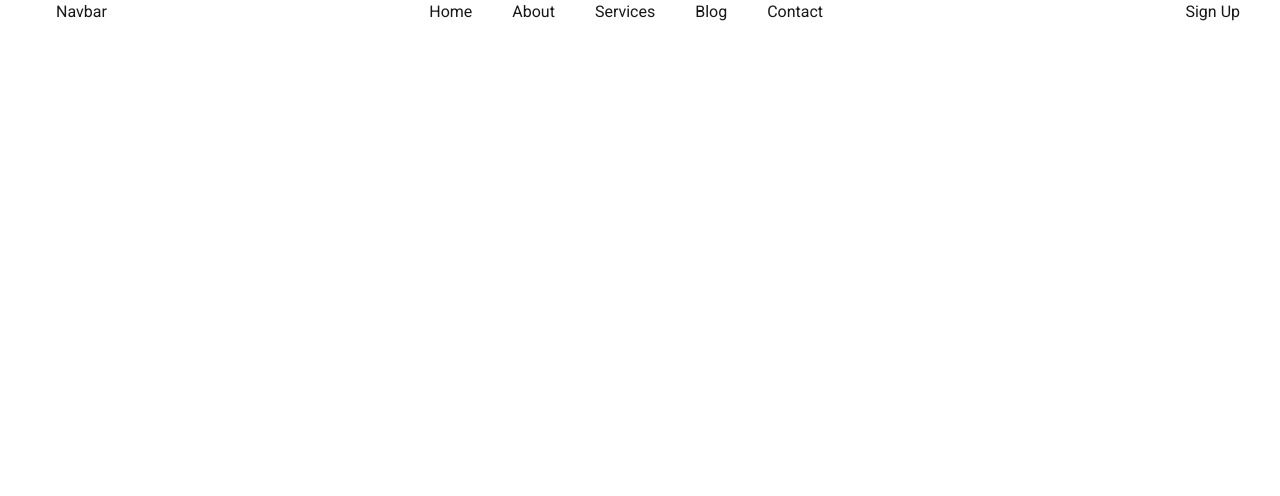
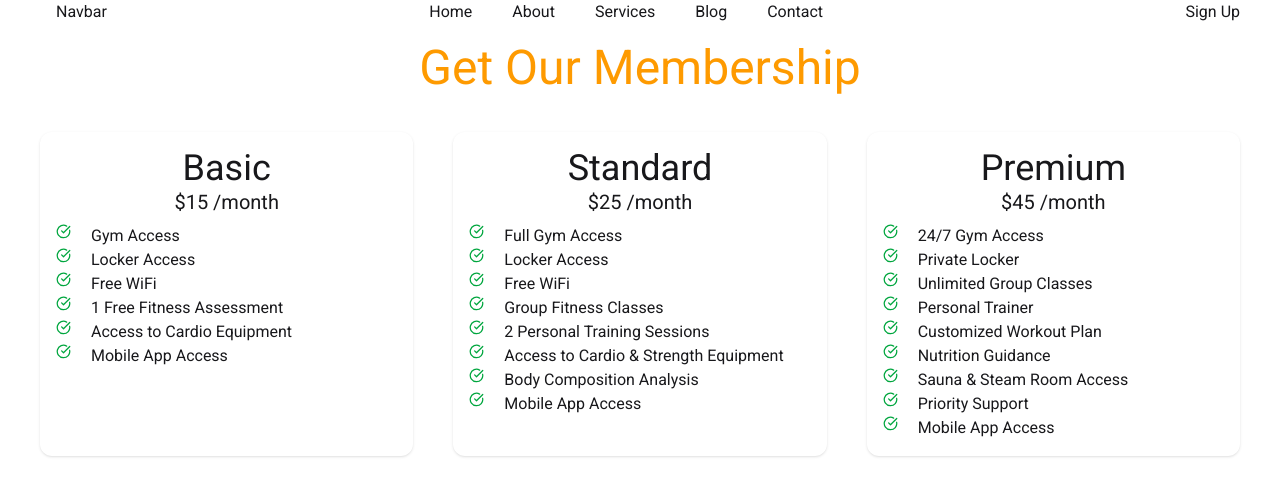
Before and after one commit to shompaaa/tailwind-react-pricing-options, a React (Vite) app: page /contact in a window 1280 px wide. Shown: the top 496 px of the page. Built offline with nearby package versions, Linux system fonts and the light colour scheme.

Commit message:
displayi pricing options in pricing card

```diff
--- /dev/null
+++ b/public/pricingData.json
@@ -0,0 +1,46 @@
+[
+  {
+    "id": 1,
+    "plan": "Basic",
+    "price": "$15 /month",
+    "features": [
+      "Gym Access",
+      "Locker Access",
+      "Free WiFi",
+      "1 Free Fitness Assessment",
+      "Access to Cardio Equipment",
+      "Mobile App Access"
+    ]
+  },
+  {
+    "id": 2,
+    "plan": "Standard",
+    "price": "$25 /month",
+    "features": [
+      "Full Gym Access",
+      "Locker Access",
+      "Free WiFi",
+      "Group Fitness Classes",
+      "2 Personal Training Sessions",
+      "Access to Cardio & Strength Equipment",
+      "Body Composition Analysis",
+      "Mobile App Access"
+    ]
+  },
+  {
+    "id": 3,
+    "plan": "Premium",
+    "price": "$45 /month",
+    "features": [
+      "24/7 Gym Access",
+      "Private Locker",
+      "Unlimited Group Classes",
+      "Personal Trainer",
+      "Customized Workout Plan",
+      "Nutrition Guidance",
+      "Sauna & Steam Room Access",
+      "Priority Support",
+      "Mobile App Access"
+    ]
+  }
+]
--- a/src/App.jsx
+++ b/src/App.jsx
@@ -1,17 +1,29 @@
-import './App.css'
-import DaisyNav from './components/DaisyNav/DaisyNav'
-import Navbar from './components/Navbar/Navbar'
+import { Suspense } from "react";
+import "./App.css";
+import DaisyNav from "./components/DaisyNav/DaisyNav";
+import Navbar from "./components/Navbar/Navbar";
+import PricingOptions from "./components/PricingOptions/PricingOptions";
+
+const pricingPromise = fetch('pricingData.json').then(res => res.json());
 
 function App() {
-
   return (
     <>
-   <header>
-     <Navbar></Navbar>
-      {/* <DaisyNav></DaisyNav> */}
-   </header>
+      <header>
+        <Navbar></Navbar>
+        {/* <DaisyNav></DaisyNav> */}
+      </header>
+      <main>
+        <Suspense
+          fallback={<span className="loading loading-bars loading-lg mx-auto my-auto"></span>}
+        >
+          <PricingOptions
+          pricingPromise = {pricingPromise}
+          ></PricingOptions>
+        </Suspense>
+      </main>
     </>
-  )
+  );
 }
 
-export default App
+export default App;
--- /dev/null
+++ b/src/components/PricingCard/PricingCard.jsx
@@ -0,0 +1,24 @@
+import React from 'react';
+import PricingFeature from './PricingFeature';
+
+const PricingCard = ({pricing}) => {
+    const {plan, price,features} =pricing;
+    return (
+        <div className='rounded-xl shadow p-4'>
+            {/* Card Header */}
+          <div className='text-center mb-2'>
+              <h1 className="text-4xl">{plan}</h1>
+            <h2 className='text-xl'>{price}</h2>
+          </div>
+          {/* Card Body */}
+          <div>
+            {
+                features.map((feature,index) => <PricingFeature key={index} feature = {feature}></PricingFeature>)
+            }
+          </div>
+
+        </div>
+    );
+};
+
+export default PricingCard;
--- /dev/null
+++ b/src/components/PricingCard/PricingFeature.jsx
@@ -0,0 +1,15 @@
+import { CircleCheckBig } from 'lucide-react';
+import React from 'react';
+
+const PricingFeature = ({feature}) => {
+    return (
+        <div>
+           <ul className='flex'>
+            <CircleCheckBig size={15} className='text-green-600'></CircleCheckBig>
+            <li  className='ml-5'>{feature}</li>
+            </ul>
+        </div>
+    );
+};
+
+export default PricingFeature;
--- /dev/null
+++ b/src/components/PricingOptions/PricingOptions.jsx
@@ -0,0 +1,22 @@
+import React, { use } from "react";
+import PricingCard from "../PricingCard/PricingCard";
+
+const PricingOptions = ({ pricingPromise }) => {
+  const pricingData = use(pricingPromise);
+  console.log(pricingData);
+  return (
+    <div>
+      <h2 className="text-5xl mt-5 text-center text-amber-500">Get Our Membership</h2>
+      <div className="grid md:grid-cols-3 grid-cols-1 gap-10 mx-10 my-10">
+        {pricingData.map((pricing) => (
+          <PricingCard
+          key={pricing.id}
+          pricing = {pricing}
+          ></PricingCard>
+        ))}
+      </div>
+    </div>
+  );
+};
+
+export default PricingOptions;
```
